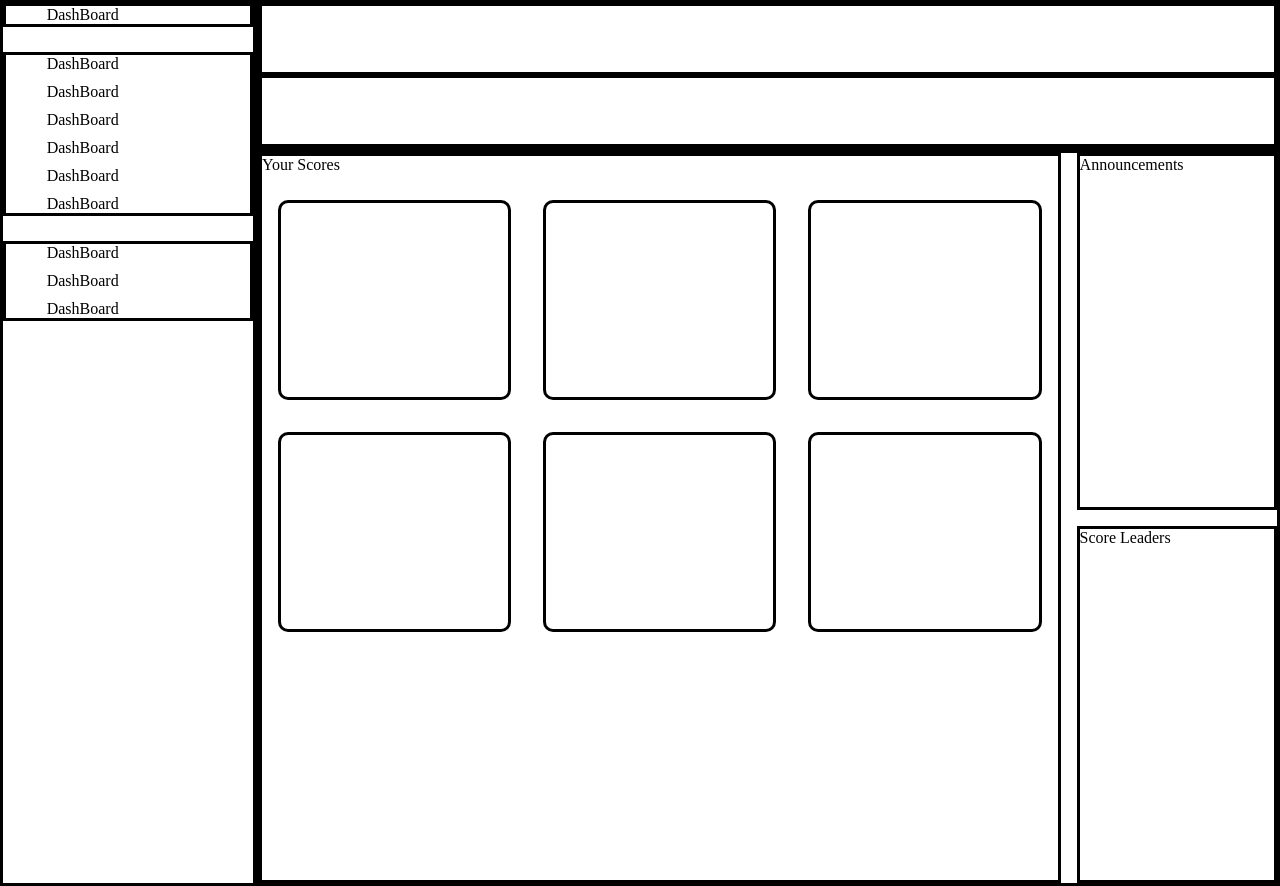
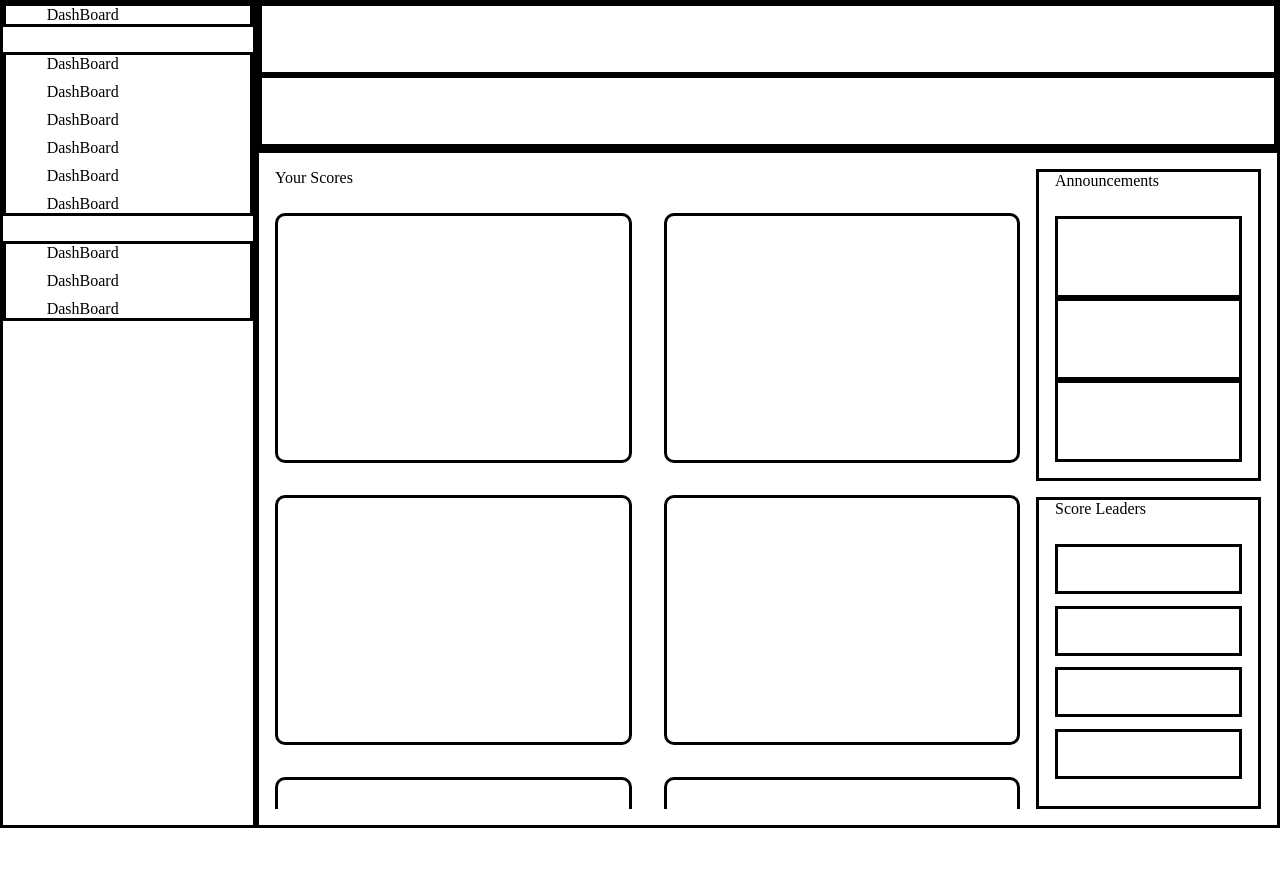
Before and after one commit to mosierkyle/Dashboard, a plain HTML site: page index.html in a window 1280 px wide. After the commit the page ends 828 px from the top, so only its background shows below. Drawn offline with Linux system fonts and the light colour scheme.

Commit message:
Tweak screen readjustment styles

```diff
--- a/index.html
+++ b/index.html
@@ -53,6 +53,12 @@
                 <div class="score" id="score4"></div>
                 <div class="score" id="score5"></div>
                 <div class="score" id="score6"></div>
+                <div class="score" id="score7"></div>
+                <div class="score" id="score8"></div>
+                <div class="score" id="score9"></div>
+                <div class="score" id="score10"></div>
+                <div class="score" id="score11"></div>
+                <div class="score" id="score12"></div>
             </div>
         </div>
         <div id="announcements-div" class="main-content-div-1">
--- a/styles.css
+++ b/styles.css
@@ -38,6 +38,7 @@
     display: grid;
     grid-template: 1fr 1fr / 4fr 1fr;
     gap: 1rem;
+    padding: 1rem;
 }
 
 .sidebar-div {
@@ -72,33 +73,72 @@
 }
 
 #score-div {
-border: solid;
     grid-area: 1 / 1 / 3 / 2;
     display: flex;
     flex-direction: column;
     gap: 10px;
+    max-height: 80vh;
 }
 
 #announcements-div {
     border: solid;
     grid-area: 1 / 2 / 2 / 3;
-min-width: 150px;
+    min-width: 225px;
+    display: flex;
+    flex-direction: column;
+    gap: 10px;
+    padding: 0 1rem;
 }
 
 #score-leaders-div {
     border: solid;
     grid-area: 2 / 2 / 3 / 3;
+    display: flex;
+    flex-direction: column;
+    gap: 10px;
+    min-width: 150px;
+    padding: 0 1rem;
 }
 
 #scores {
     display: grid;
-grid-template: repeat(3, minmax(200px, 1fr)) / repeat(auto-fit, minmax(200px, 1fr));
+    grid-template: repeat(auto-fit, 250px) / repeat(auto-fit, minmax(250px, 1fr));
     flex:1;
     gap: 2rem;
-padding: 1rem 1rem;
+    padding: 1rem 0;
+    overflow: scroll;
+    grid-auto-flow: row;
+    grid-auto-rows: 200px;
 }
 
 .score {
     border: solid;
     border-radius: 10px;
+
 }
+
+#announcements {
+    flex: 1;
+    display: grid;
+    grid-template-rows: repeat(3,1fr);
+    transition: ease-in-out;
+    padding: 1rem 0;
+}
+
+#score-leaders {
+    flex: 1;
+    display: grid;
+    grid-template-rows: repeat(4, 1fr);
+    transition: ease-in-out;
+    padding: 1rem 0;
+
+}
+
+.user {
+    border: solid;
+    max-height: 50px;
+}
+
+.announcement {
+    border: solid;
+}
```
Lines whose indentation alone changed are shown as unchanged.
